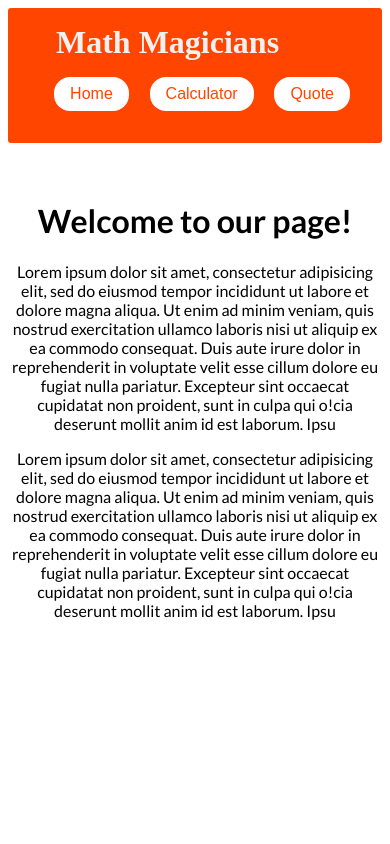
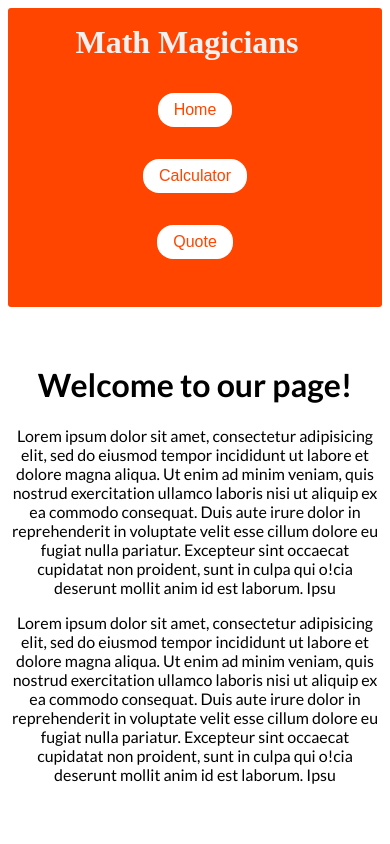
Before and after one commit to uimarshall/math-magicians, a React (Create React App) app: page / in a window 390 px wide. Shown: the top 844 px of the page. Built offline with nearby package versions, Linux system fonts and the light colour scheme; a web font is replaced by a local one.

Commit message:
update readMe and refactor navbar for mobiles

```diff
--- a/src/index.css
+++ b/src/index.css
@@ -176,7 +176,14 @@ button:hover {
   }
 
   .main-nav ul {
-    flex-direction: row; /* Change this to 'column' to stack the links */
+    flex-direction: column; /* Change this to 'column' to stack the links */
     margin-bottom: 1em;
+    align-items: center;
+    justify-content: center;
+
+  }
+  .nav-links li{
+    margin: 1em 0;
+
   }
 }
```
Also changed, not shown: public/math_magician.png.
